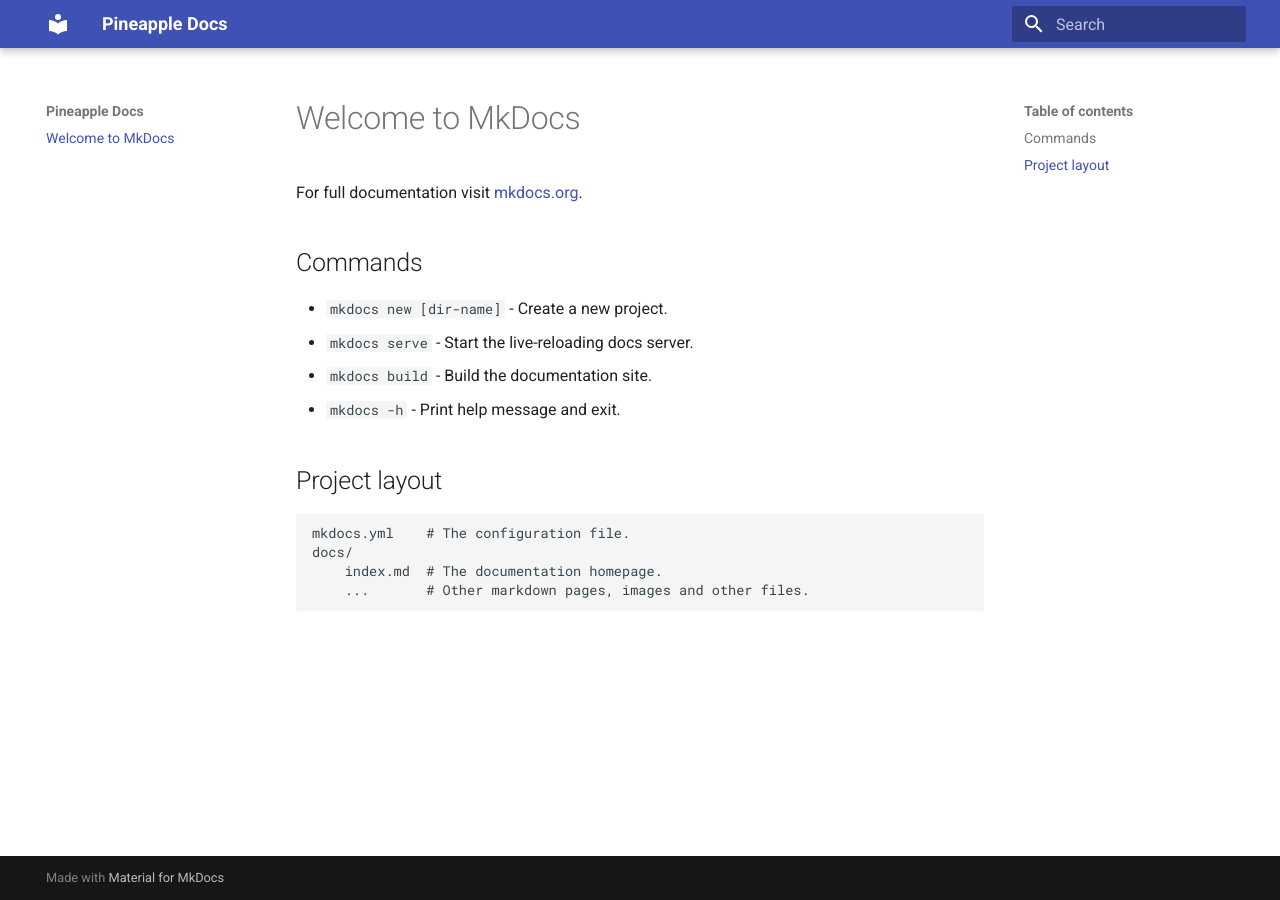
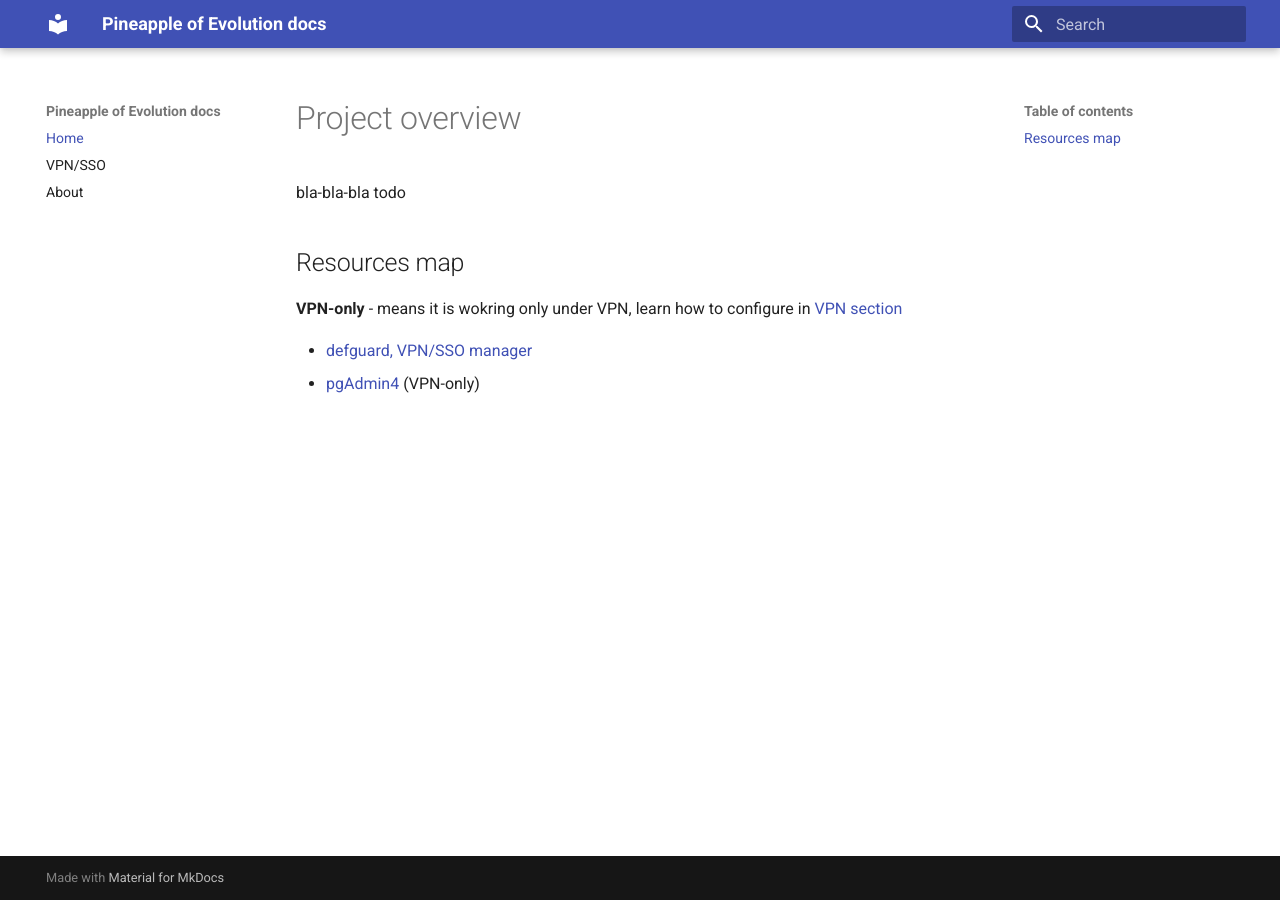
Before and after one commit to Pineapple-Of-Evolution/docs, an MkDocs documentation site: the page built from docs/index.md, in a window 1280 px wide. Built offline with MkDocs 1.6.1 and Material for MkDocs 9.7.7, drawn with Linux system fonts in a browser that asks for light colours.

Commit message:
Commit VPN SSO config

```diff
--- a/docs/index.md
+++ b/docs/index.md
@@ -1,17 +1,9 @@
-# Welcome to MkDocs
+# Project overview
+bla-bla-bla todo
 
-For full documentation visit [mkdocs.org](https://www.mkdocs.org).
+## Resources map
 
-## Commands
+**VPN-only** - means it is wokring only under VPN, learn how to configure in [VPN section](./vpn_sso/index.md)
 
-* `mkdocs new [dir-name]` - Create a new project.
-* `mkdocs serve` - Start the live-reloading docs server.
-* `mkdocs build` - Build the documentation site.
-* `mkdocs -h` - Print help message and exit.
-
-## Project layout
-
-    mkdocs.yml    # The configuration file.
-    docs/
-        index.md  # The documentation homepage.
-        ...       # Other markdown pages, images and other files.
+- [defguard, VPN/SSO manager](https://vpn.pineapple.pp.ua)
+- [pgAdmin4](https://pgadmin.pineapple.pp.ua) (VPN-only)
--- a/mkdocs.yml
+++ b/mkdocs.yml
@@ -1,4 +1,9 @@
-site_name: Pineapple Docs
+site_name: Pineapple of Evolution docs
+
+nav:
+  - Home: index.md
+  - VPN/SSO: vpn_sso/index.md
+  - About: about.md
 
 theme:
   name: material
```
Also changed, not shown: docs/about.md (added, +1 -0 lines), docs/vpn_sso/index.md (added, +30 -0 lines), docs/vpn_sso/images/add_device.png (added), docs/vpn_sso/images/add_new.png (added), docs/vpn_sso/images/change_password.png (added), docs/vpn_sso/images/config.png (added), docs/vpn_sso/images/edit_profile.png (added), docs/vpn_sso/images/example.png (added), docs/vpn_sso/images/new_device.png (added), docs/vpn_sso/images/user.png (added), docs/vpn_sso/images/users.png (added).
